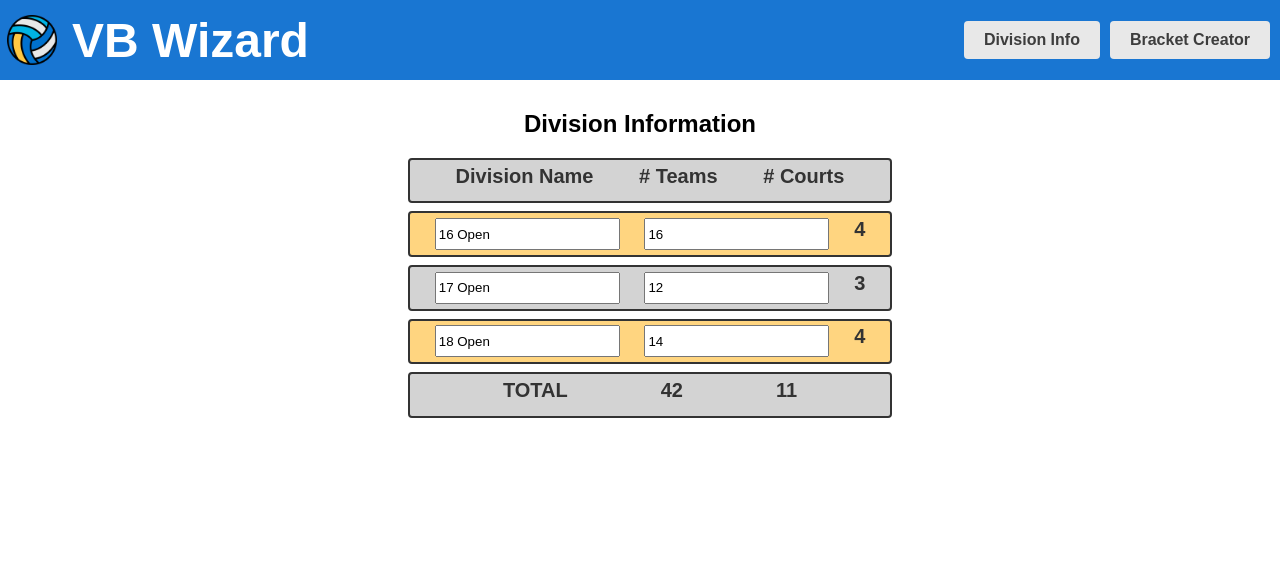
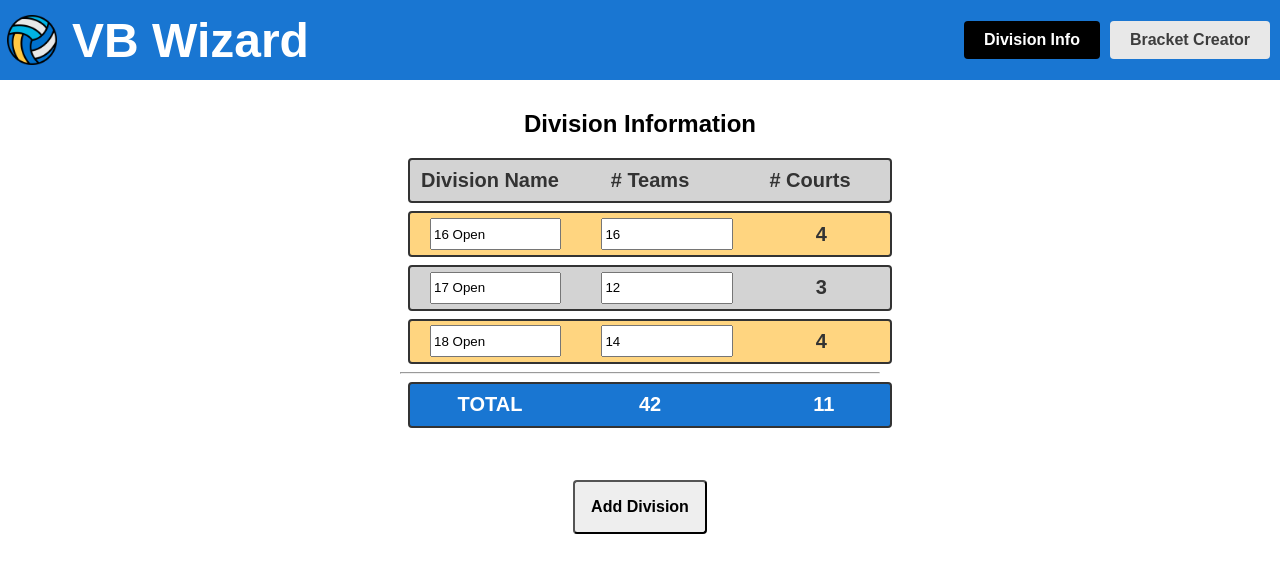
Before and after one commit to rcski77/vb-wizard, an Angular app: page /divisions in a window 1280 px wide. Shown: the top 572 px of the page. Built offline with nearby package versions, Linux system fonts and the light colour scheme.

Commit message:
added click and drag to division list

```diff
--- a/package.json
+++ b/package.json
@@ -11,6 +11,7 @@
   "private": true,
   "dependencies": {
     "@angular/animations": "^15.0.0",
+    "@angular/cdk": "^15.0.1",
     "@angular/common": "^15.0.0",
     "@angular/compiler": "^15.0.0",
     "@angular/core": "^15.0.0",
--- a/src/app/app-routing.module.ts
+++ b/src/app/app-routing.module.ts
@@ -1,9 +1,11 @@
 import { NgModule } from '@angular/core';
 import { RouterModule, Routes } from '@angular/router';
 import { DivisionMainComponent } from './division-main/division-main.component';
+import { BracketMainComponent } from './bracket-main/bracket-main.component';
 
 const routes: Routes = [
-  { path: 'divisions', component: DivisionMainComponent }
+  { path: 'divisions', component: DivisionMainComponent },
+  { path: 'brackets', component: BracketMainComponent }
 ];
 
 @NgModule({
--- a/src/app/app.component.html
+++ b/src/app/app.component.html
@@ -10,8 +10,8 @@
   <div class="spacer"></div>
   <div class="nav">
     <nav>
-      <a routerLink="/divisions">Division Info</a>
-      <a routerLink="/brackets">Bracket Creator</a>
+      <a routerLink="/divisions" routerLinkActive="active">Division Info</a>
+      <a routerLink="/brackets" routerLinkActive="active">Bracket Creator</a>
     </nav>
   </div>
 </div>
--- /dev/null
+++ b/src/app/bracket-main/bracket-main.component.html
@@ -0,0 +1 @@
+<p>bracket-main works!</p>
--- a/src/app/division-main/division-main.component.css
+++ b/src/app/division-main/division-main.component.css
@@ -16,21 +16,69 @@
   color: #333;
   text-decoration: none;
   background-color: lightgrey;
-    margin: .5em;
-    padding: .3em 0;
+  margin: 0.5em;
+  padding: 0.3em 0;
   height: 2em;
   width: 100%;
 }
 
-.divisions li:nth-child(even) {
-    background-color: #FFD580;
+.division-box {
+  cursor: pointer;
+  border-radius: 4px;
+  border-style: solid;
+  border-width: 0.15em;
+  display: flex;
+  justify-content: space-evenly;
+  color: #333;
+  text-decoration: none;
+  background-color: lightgrey;
+  margin: 0.5em;
+  padding: 0.3em 0;
+  height: 2em;
+  width: 100%;
+}
+
+.division-list li:nth-child(odd) {
+  background-color: #ffd580;
 }
 
 .divisions li:hover {
-    left: .1em;
+  left: 0.1em;
 }
 
-.divisions span {
+.divisions input {
+  width: 8em;
+  flex: 0.9;
+  margin: 0 20px;
+}
+
+#courts {
+  align-self: center;
   font-size: 1.25em;
   font-weight: bold;
+  text-align: center;
+  flex: 1;
 }
+
+.labels {
+  width: 9em;
+  align-self: center;
+  font-size: 1.25em;
+  font-weight: bold;
+  text-align: center;
+  flex: 1;
+}
+
+.buttons {
+  display: flex;
+  align-items: center;
+  flex-direction: column;
+}
+
+.totals {
+  background-color: #1976d2 !important;
+}
+
+.totals p {
+  color: white;
+}
--- a/src/app/division-main/division-main.component.html
+++ b/src/app/division-main/division-main.component.html
@@ -1,19 +1,26 @@
 <h2>Division Information</h2>
 
 <ul class="divisions">
-    <li>
-        <span>Division Name</span>
-        <span># Teams</span>
-        <span># Courts</span>
-    </li>
-    <li *ngFor="let division of divisions">
-        <input id="name" [(ngModel)]="division.name" placeholder="name">
-        <input id="teams" [(ngModel)]=division.teams placeholder=0>
-        <span>{{ calculateCourts(division.teams) }}</span>
-    </li>
-    <li>
-        <span>TOTAL</span>
-        <span>{{ totalTeams() }}</span>
-        <span>{{ totalCourts() }}</span>
-    </li>
+  <li>
+    <p class="labels">Division Name</p>
+    <p class="labels"># Teams</p>
+    <p class="labels"># Courts</p>
+  </li>
+  <div cdkDropList class="division-list" (cdkDropListDropped)="drop($event)">
+    <li class="division-box" *ngFor="let division of divisions" cdkDrag>
+        <input id="name" [(ngModel)]="division.name" placeholder="name" />
+        <input id="teams" [(ngModel)]="division.teams" placeholder="0" />
+        <p id="courts">{{ calculateCourts(division.teams) }}</p>
+      </li>
+  </div>
+  <hr>
+  <li class ="totals">
+    <p class="labels">TOTAL</p>
+    <p class="labels">{{ totalTeams() }}</p>
+    <p class="labels">&nbsp;&nbsp;&nbsp;&nbsp;&nbsp;{{ totalCourts() }}</p>
+  </li>
 </ul>
+
+<div class="buttons">
+  <button (click)="addDivision()">Add Division</button>
+</div>
--- a/src/app/division-main/division-main.component.ts
+++ b/src/app/division-main/division-main.component.ts
@@ -1,4 +1,5 @@
 import { Component, OnInit } from '@angular/core';
+import { CdkDragDrop, moveItemInArray } from '@angular/cdk/drag-drop';
 
 import { Division } from '../division';
 import { DivisionInfoService } from '../division-info.service';
@@ -41,4 +42,14 @@ export class DivisionMainComponent {
     });
     return total;
   }
+
+  addDivision(): void {
+    this.divisions.push(
+      {name: "", teams: 0, courts: 0}
+    );
+  }
+
+  drop(event: CdkDragDrop<string[]>) {
+    moveItemInArray(this.divisions, event.previousIndex, event.currentIndex);
+  }
 }
--- a/src/styles.css
+++ b/src/styles.css
@@ -40,7 +40,25 @@ nav a {
     color: white;
     background-color:  orangered;
   }
+
   nav a.active {
     background-color: black;
     color: white;
   }
+/* Button style links */
+  button {
+    margin-top: 20px;
+    background-color: #eee;
+    padding: 1rem;
+    border-radius: 4px;
+    font-size: 1rem;
+    font-weight: bold;
+  }
+  button:hover {
+    background-color: orangered;
+  }
+  button:disabled {
+    background-color: #eee;
+    color: #ccc;
+    cursor: auto;
+  }
```
Also changed, not shown: src/app/app.module.ts (+6 -2 lines), src/app/bracket-main/bracket-main.component.ts (added, +10 -0 lines), src/app/bracket-main/bracket-main.component.css (added), 2 other files (tests, documents, lock files or other folders). Lines whose indentation alone changed are shown as unchanged.
